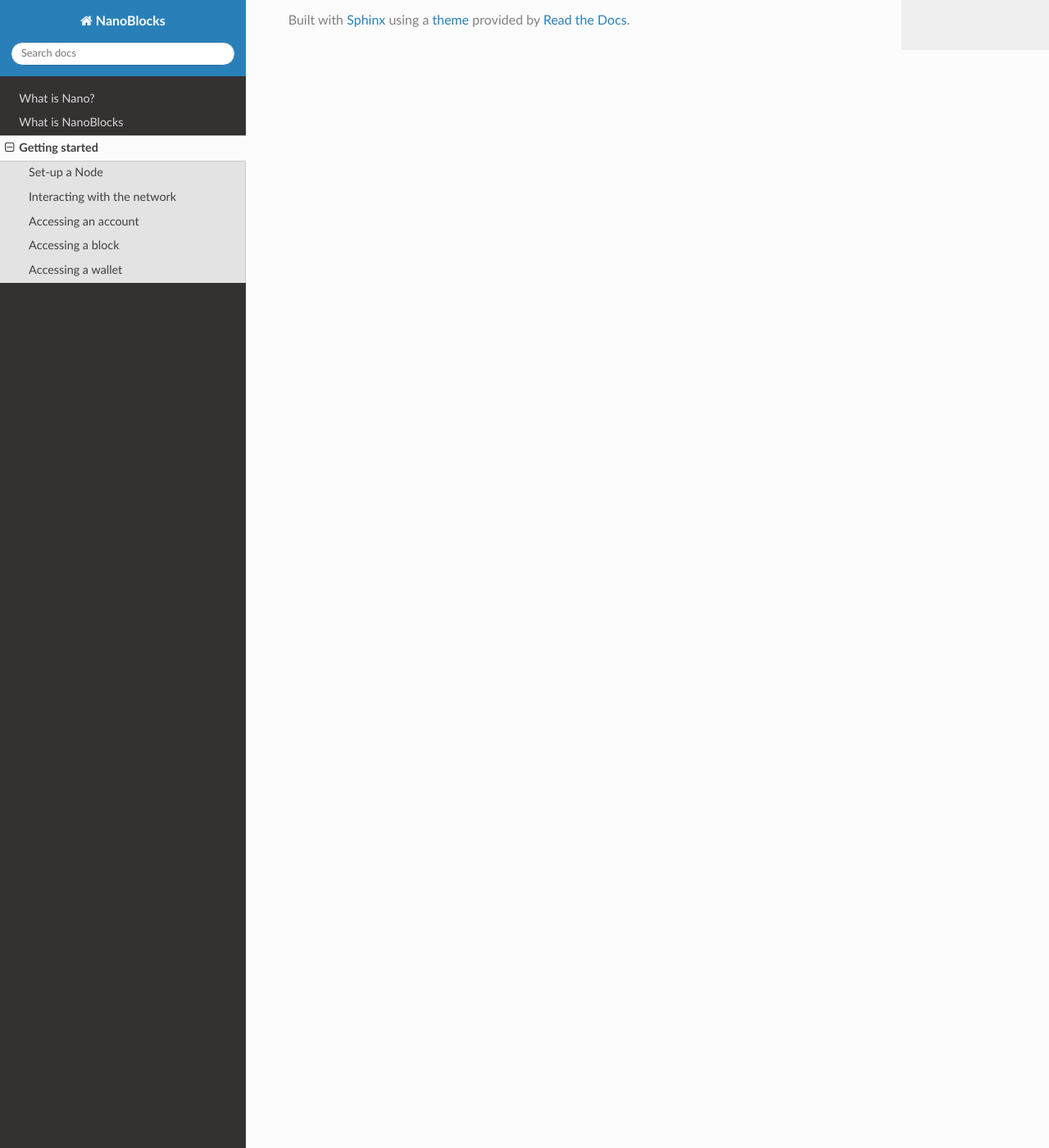
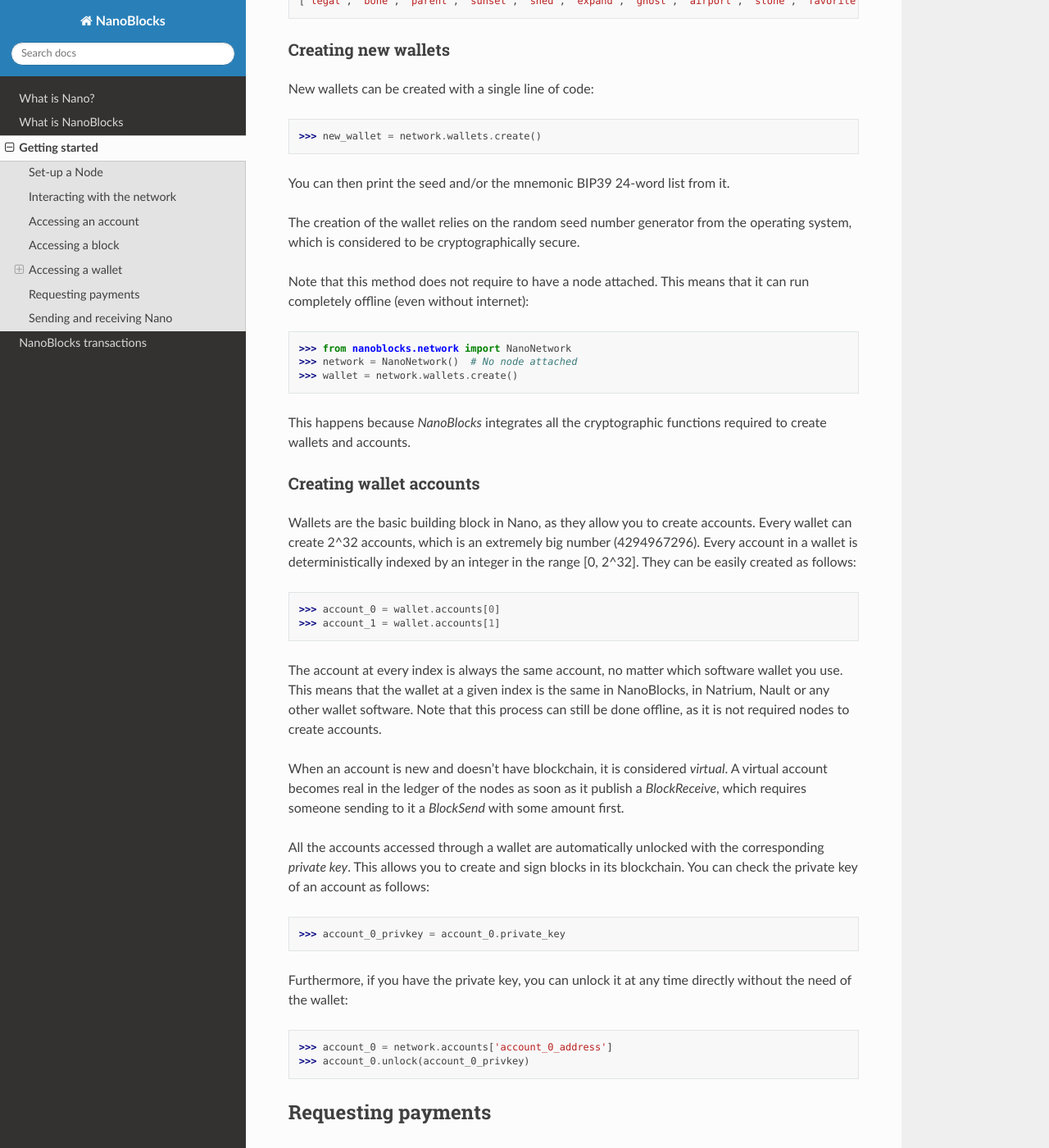
Before and after one commit to ipazc/nanoblocks, a Sphinx documentation site: the page built from docs/source/tutorial/getting_started.rst, in a window 1280 px wide and 1400 px high, scrolled down 2898 px. Shown: the whole window at 82% size. Built offline with Sphinx 7.4.7 and the Read the Docs theme 2.0.0, drawn with Linux system fonts in a browser that asks for light colours; some of the changed text lies outside the part shown.

Commit message:
Updated docs of Nanoblocks.

```diff
--- a/docs/source/index.rst
+++ b/docs/source/index.rst
@@ -18,3 +18,4 @@
    /tutorial/what_is_nano.rst
    /tutorial/what_is_nanoblocks.rst
    /tutorial/getting_started.rst
+   /tutorial/nanoblocks_transactions.rst
--- a/docs/source/tutorial/getting_started.rst
+++ b/docs/source/tutorial/getting_started.rst
@@ -25,8 +25,7 @@
     >>> from nanoblocks.node import NanoNode
     >>> from nanoblocks.network import NanoNetwork
 
-    >>> node = NanoNode(rest_api_url="http://localhost:7076",
-                        websocket_api_url="ws://localhost:7078")
+    >>> node = NanoNode(rest_api_url="http://localhost:7076", websocket_api_url="ws://localhost:7078")
     >>> node
     [Node http://localhost:7076 (Nano V21.3)]
 
@@ -39,6 +38,11 @@
 
 Accessing an account
 --------------------
+
+One of the most interesting functionalities in most criptocurrencies is that the ledger is public and all the accounts
+can be accessed. Accessing an account means reading its balance and its blockchain (history of transactions).
+
+Note that `accessing an account` != `controlling an account`, as for controlling an account it requires you to have the corresponding `private key` (which is different from the wallet seed!).
 
 Given the `network` object, accessing an account can be done as follows:
 
@@ -57,7 +61,7 @@
 
 
 You might have noticed well: `network.accounts[]` behaves like a python dictionary, which in turns makes it easy to access any account in the network.
-In `NanoBlocks`, every account is wrapped inside the class :class:`Account <nanoblocks.account.account.Account>` which gives basic functionality for account handling:
+In `NanoBlocks`, every account is wrapped inside the class :class:`Account <nanoblocks.account.Account>` which gives basic functionality for account handling:
 
 .. code-block:: python
 
@@ -102,7 +106,7 @@
         Amount: 0.000040000000000000000000000000
         Local date: 1970-01-01 01:00:00+01:00
 
-Every Block is wrapped inside the class derived from :class:`Block <nanoblocks.block.block.Block>`, which can in turn be a :class:`BlockSend <nanoblocks.block.block_send.BlockSend>`, a :class:`BlockReceive <nanoblocks.block.block_receive.BlockReceive>` or a :class:`BlockState <nanoblocks.block.block_send.BlockState>`.
+Every Block is wrapped inside the class derived from :class:`Block <nanoblocks.block.block.Block>`, which can in turn be a :class:`BlockSend <nanoblocks.block.block_send.BlockSend>`, a :class:`BlockReceive <nanoblocks.block.block_receive.BlockReceive>` or a :class:`BlockState <nanoblocks.block.block_state.BlockState>`.
 The main difference between each `block` implementation is the arrangement of the fields and the way they are displayed when printed.
 
 Check the block docs to know what methods and attributes are available for each.
@@ -110,8 +114,8 @@
 Accessing a wallet
 ------------------
 
-Likely to the rest, the wallets can be accessed in the exact same way. The property `wallets` in the `network` object
-gives access to a wallet by the seed or the bip39-mnemonic 24-word phrase.
+Wallets can be accessed by using the property `wallets` of the `network` object, which
+gives access by the seed or the bip39-mnemonic 24-word phrase.
 
 .. code-block:: python
 
@@ -127,3 +131,114 @@
 
     >>> print(wallet.mnemonic)
     ['legal', 'bone', 'parent', 'sunset', 'shed', 'expand', 'ghost', 'airport', 'stone', 'favorite', 'innocent', 'inquiry', 'regular', 'ridge', 'life', 'shift', 'electric', 'dinner', 'kiss', 'blast', 'rain', 'pottery', 'daughter', 'execute']
+
+Creating new wallets
+^^^^^^^^^^^^^^^^^^^^
+
+New wallets can be created with a single line of code:
+
+.. code-block:: python
+
+    >>> new_wallet = network.wallets.create()
+
+
+You can then print the seed and/or the mnemonic BIP39 24-word list from it.
+
+The creation of the wallet relies on the random seed number generator from the operating system,
+which is considered to be cryptographically secure.
+
+Note that this method does not require to have a node attached. This means that it can run completely offline (even without internet):
+
+.. code-block:: python
+
+    >>> from nanoblocks.network import NanoNetwork
+    >>> network = NanoNetwork()  # No node attached
+    >>> wallet = network.wallets.create()
+
+This happens because `NanoBlocks` integrates all the cryptographic functions required to create wallets and accounts.
+
+Creating wallet accounts
+^^^^^^^^^^^^^^^^^^^^^^^^
+Wallets are the basic building block in Nano, as they allow you to create accounts. Every wallet can create 2^32 accounts, which is an extremely big number (4294967296).
+Every account in a wallet is deterministically indexed by an integer in the range [0, 2^32]. They can be easily created as follows:
+
+.. code-block:: python
+
+    >>> account_0 = wallet.accounts[0]
+    >>> account_1 = wallet.accounts[1]
+
+The account at every index is always the same account, no matter which software wallet you use. This means that the wallet at a given index is the same in NanoBlocks, in Natrium, Nault or any other wallet software.
+Note that this process can still be done offline, as it is not required nodes to create accounts.
+
+When an account is new and doesn't have blockchain, it is considered `virtual`. A virtual account becomes real in the
+ledger of the nodes as soon as it publish a `BlockReceive`, which requires someone sending to it a `BlockSend` with some amount first.
+
+All the accounts accessed through a wallet are automatically unlocked with the corresponding `private key`. This allows you to create and sign blocks in its blockchain. You can check the private key of an account as follows:
+
+.. code-block:: python
+
+    >>> account_0_privkey = account_0.private_key
+
+Furthermore, if you have the private key, you can unlock it at any time directly without the need of the wallet:
+
+.. code-block:: python
+
+    >>> account_0 = network.accounts['account_0_address']
+    >>> account_0.unlock(account_0_privkey)
+
+
+Requesting payments
+-------------------
+
+With `NanoBlocks`, requesting a payment for an account can be simplified in two lines of code.
+Any `Account` in the network can be used to request a payment through its method `request_payment()`.
+When invoked, a Nano amount is passed as parameter and a :class:`Payment <nanoblocks.account.payment.Payment>` object is returned, which gives an easy interface to the payment process.
+
+.. code-block:: python
+
+    >>> account = network.accounts['nano_1nween66fcspgkx33defgtmypgzkqf4heihaubqwjyhjrwma5qz4z9r45szj']
+    >>> payment = account.request_payment("0.1") # In Nano units
+
+
+The `Payment` object can be used to generate a payment link
+
+
+.. code-block:: python
+
+    >>> print(payment.uri)
+    nano:nano_1nween66fcspgkx33defgtmypgzkqf4heihaubqwjyhjrwma5qz4z9r45szj?amount=100000000000000000000000000000
+
+It can also generate QR codes as PIL images, which can be scanned by any modern wallet software like Natrium or Nault:
+
+.. code-block:: python
+
+    >>> qr_image = payment.qr_code
+    >>> qr_code.show()
+
+.. image:: /tutorial/images/qr_code_donate.jpg
+
+*(ps: if you like the project, donations are accepted by using this very same QR code image!)*
+
+And the most interesting method of the `payment` object is the `wait()` method, which allows to lock the thread until
+a payment is detected (or until the timeout raises):
+
+.. code-block:: python
+
+    >>> block = payment.wait(timeout=30)
+    >>> block
+
+The `wait()` method accepts a `timeout` parameter in seconds. When the payment is processed, the corresponding `SendBlock`
+is immediately returned back to you. This block is useful as you can track the confirmation of the block and build the
+corresponding `ReceiveBlock` to convert the pending transaction in confirmed transaction, in case you have control
+over the account.
+
+
+Note that no private keys are involved in the process yet, meaning that **any** account can be used for this operation.
+
+
+Sending and receiving Nano
+--------------------------
+
+Sending and receiving Nano are tightly coupled with block handling and work generation. Since it is a little more
+complex (not so much!) than the concepts and uses explained here, it has its own document. Everything is explained in
+the following section, so take a breath first before diving!
```
Also changed, not shown: docs/source/tutorial/nanoblocks_transactions.rst (added, +134 -0 lines), docs/source/tutorial/what_is_nanoblocks.rst (+5 -5 lines), docs/source/tutorial/images/qr_code_donate.jpg (added), 6 other files.
